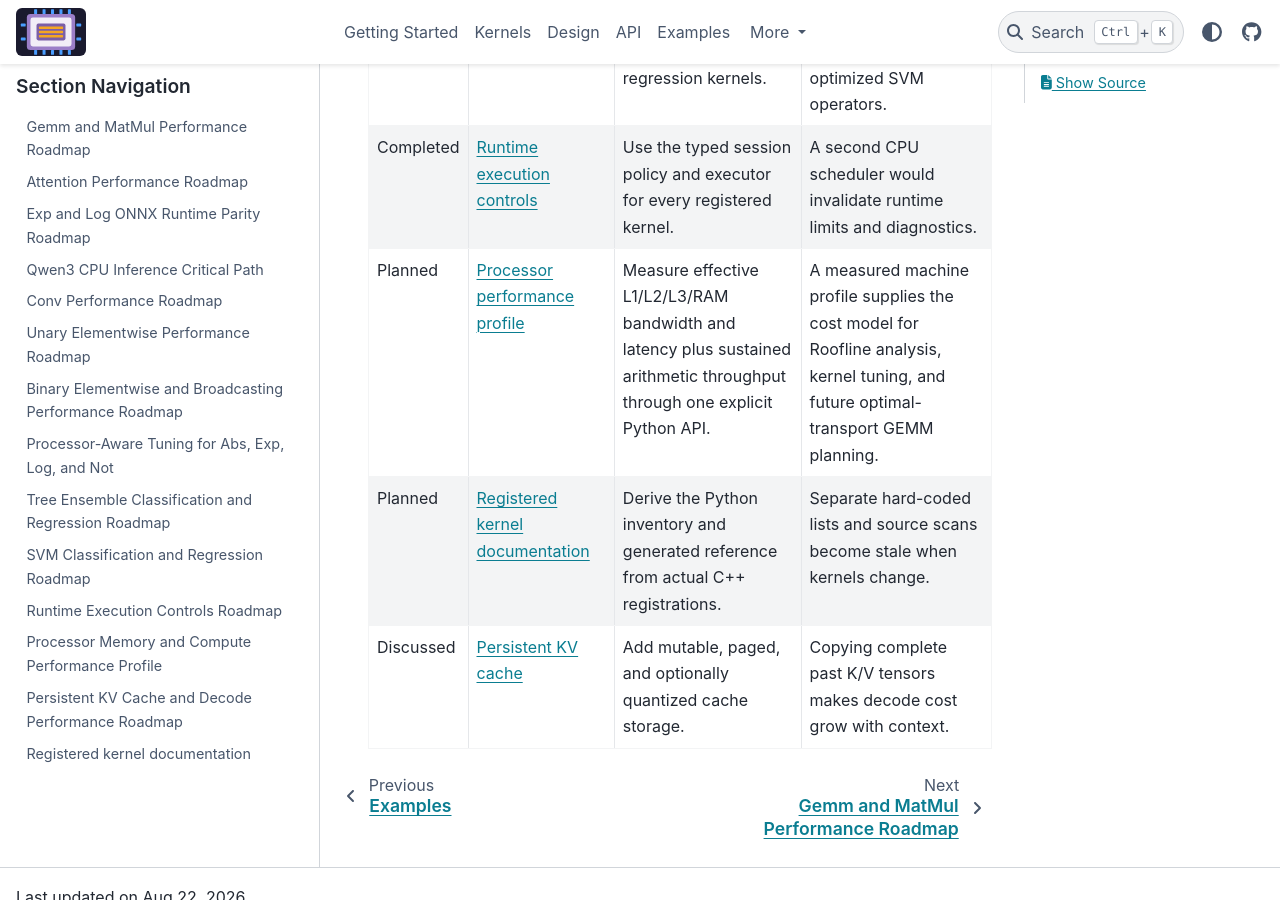
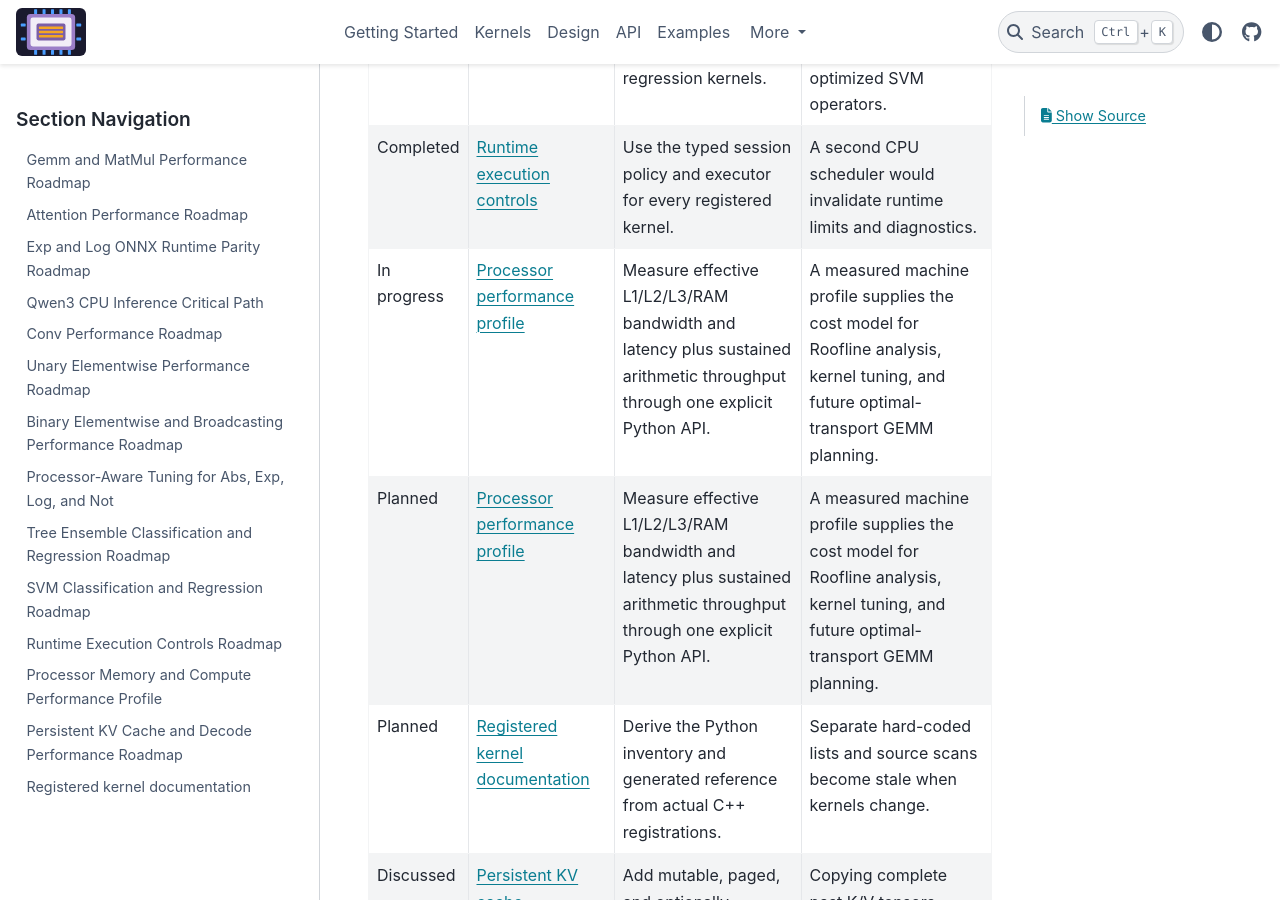
Before and after one commit to xadupre/onnx-light-cpu, a Sphinx documentation site: the page built from docs/next_steps/index.rst, in a window 1280 px wide and 900 px high, scrolled down 1602 px. Built offline with Sphinx 7.4.7 and the PyData theme 0.15.4, drawn with Linux system fonts in a browser that asks for light colours; pages that are not in the unit, such as notebooks, are missing from menus.

Commit message:
Expose reusable CPU topology and cache descriptors (Processor Profile PR01) (#359)
* Initial plan

* Add reusable CPU cache topology descriptor and reuse it in GEMM blocking

Co-authored-by: xadupre <22452781+xadupre@users.noreply.github.com>

* Address code review: fix Linux sysfs loop, NOMINMAX ordering, platform_supported flag

Co-authored-by: xadupre <22452781+xadupre@users.noreply.github.com>

---------

Co-authored-by: copilot-swe-agent[bot] <198982749+Copilot@users.noreply.github.com>
Co-authored-by: xadupre <22452781+xadupre@users.noreply.github.com>

```diff
--- a/CMakeLists.txt
+++ b/CMakeLists.txt
@@ -919,6 +919,7 @@ if(ONNX_LIGHT_CPU_INSTALL)
   install(FILES
       "${CMAKE_CURRENT_SOURCE_DIR}/onnx_light_cpu/impl/execution.h"
       "${CMAKE_CURRENT_SOURCE_DIR}/onnx_light_cpu/impl/thread_topology.h"
+      "${CMAKE_CURRENT_SOURCE_DIR}/onnx_light_cpu/impl/cpu_cache_topology.h"
       DESTINATION "${CMAKE_INSTALL_INCLUDEDIR}/onnx_light_cpu/impl")
 
   install(FILES
--- a/docs/next_steps/2026/2026_08_processor_performance_profile.rst
+++ b/docs/next_steps/2026/2026_08_processor_performance_profile.rst
@@ -271,7 +271,7 @@ own issue and must not absorb a later row.
        cross-platform, confidence-labelled, and covered by injected-topology
        tests. Existing GEMM blocking behavior is unchanged.
      - Completed runtime controls
-     - Pending
+     - Completed
    * - Profile PR02
      - Memory bandwidth and latency measurement engine.
      - L1/L2/L3/RAM working-set selection, read/write/copy/read-modify-write,
--- a/docs/next_steps/index.rst
+++ b/docs/next_steps/index.rst
@@ -83,6 +83,12 @@ to sort the table.
       - :doc:`Runtime execution controls <2026/2026_08_runtime_execution_controls>`
       - Use the typed session policy and executor for every registered kernel.
       - A second CPU scheduler would invalidate runtime limits and diagnostics.
+    * - In progress
+      - :doc:`Processor performance profile <2026/2026_08_processor_performance_profile>`
+      - Measure effective L1/L2/L3/RAM bandwidth and latency plus sustained
+        arithmetic throughput through one explicit Python API.
+      - A measured machine profile supplies the cost model for Roofline
+        analysis, kernel tuning, and future optimal-transport GEMM planning.
     * - Planned
       - :doc:`Processor performance profile <2026/2026_08_processor_performance_profile>`
       - Measure effective L1/L2/L3/RAM bandwidth and latency plus sustained
```
Also changed, not shown: 4 other files.
